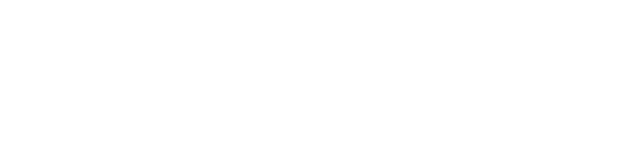
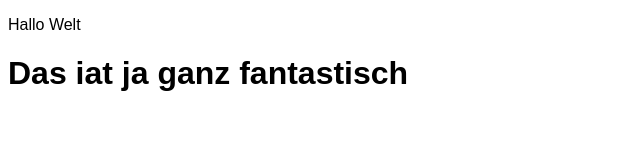
Before and after one commit to Kromedio/Web_learning, a plain HTML site: page index.html in a window 1280 px wide. Shown: the whole page, without its empty margins (0-640 px from the left). Drawn offline with Linux system fonts and the light colour scheme.

Commit message:
Ein Beginn

```diff
--- a/index.html
+++ b/index.html
@@ -3,10 +3,12 @@
   <head>
     <meta charset="utf-8">
     <meta name="viewport" content="width=device-width">
-    <title>repl.it</title>
+    <title>Learning HTML - 16. März 2021</title>
     <link href="style.css" rel="stylesheet" type="text/css" />
   </head>
   <body>
     <script src="script.js"></script>
+    <p>Hallo Welt</p>
+    <h1>Das iat ja ganz fantastisch</h1>
   </body>
 </html>
--- a/style.css
+++ b/style.css
@@ -0,0 +1,3 @@
+body {
+  font-family: sans-serif;
+}
```
